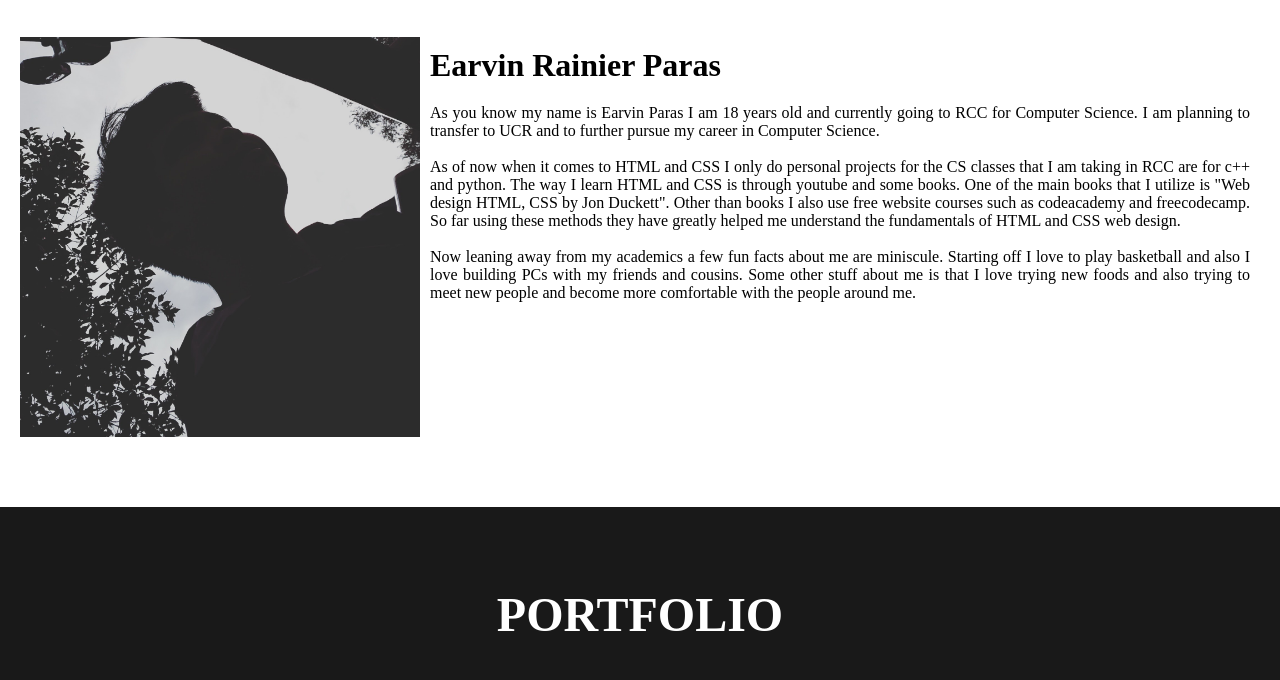
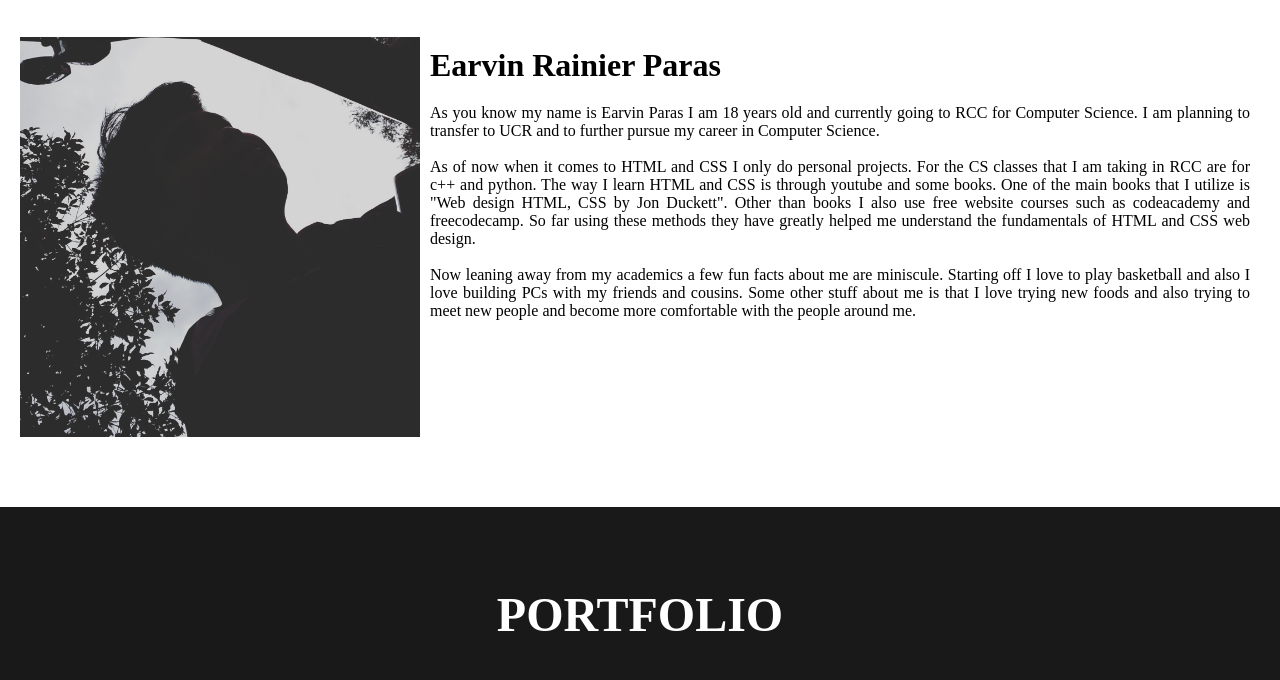
Before and after one commit to IkariHoshi/EarvinParas-homepage, a plain HTML site: page index.html in a window 1280 px wide. Shown: the part 1019-1699 px from the top of the page. Drawn offline with Linux system fonts and the light colour scheme.

Commit message:
Add files via upload

```diff
--- a/index.html
+++ b/index.html
@@ -34,7 +34,7 @@
             <img src="pic1.jpg" alt="Silhouette picture of me">
             <div id="intro">
                 <h2>Earvin Rainier Paras</h2>
-                <p>As you know my name is Earvin Paras I am 18 years old and currently going to RCC for Computer Science. I am planning to transfer to UCR and to further pursue my career in Computer Science.<br><br>As of now when it comes to HTML and CSS I only do personal projects for the CS classes that I am taking in RCC are for c++ and python. The way I learn HTML and CSS is through youtube and some books. One of the main books that I utilize is "Web design HTML, CSS by Jon Duckett". Other than books I also use free website courses such as codeacademy and freecodecamp. So far using these methods they have greatly helped me understand the fundamentals of HTML and CSS web design.<br><br> Now leaning away from my academics a few fun facts about me are miniscule. Starting off I love to play basketball and also I love building PCs with my friends and cousins. Some other stuff about me is that I love trying new foods and also trying to meet new people and become more comfortable with the people around me. </p>
+                <p>As you know my name is Earvin Paras I am 18 years old and currently going to RCC for Computer Science. I am planning to transfer to UCR and to further pursue my career in Computer Science.<br><br>As of now when it comes to HTML and CSS I only do personal projects. For the CS classes that I am taking in RCC are for c++ and python. The way I learn HTML and CSS is through youtube and some books. One of the main books that I utilize is "Web design HTML, CSS by Jon Duckett". Other than books I also use free website courses such as codeacademy and freecodecamp. So far using these methods they have greatly helped me understand the fundamentals of HTML and CSS web design.<br><br> Now leaning away from my academics a few fun facts about me are miniscule. Starting off I love to play basketball and also I love building PCs with my friends and cousins. Some other stuff about me is that I love trying new foods and also trying to meet new people and become more comfortable with the people around me. </p>
             </div>
         </div>
     </section>
```
